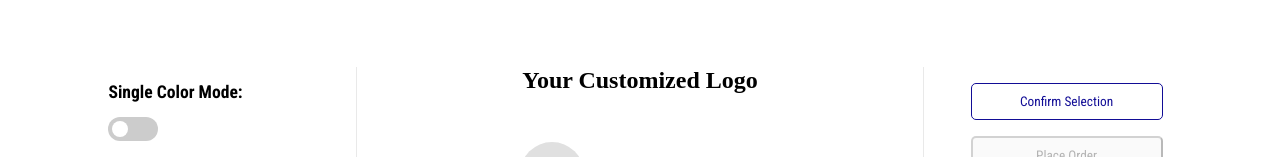
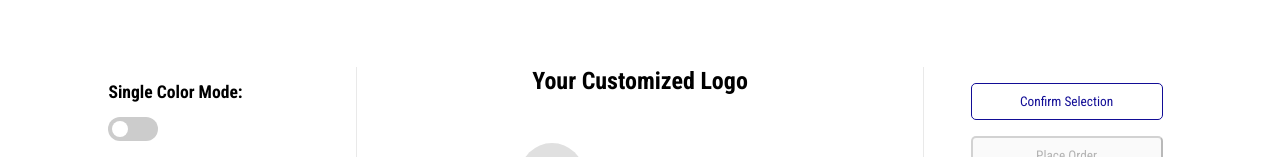
Before and after one commit to oseivale/trume-test-v2, a Next.js app: page / in a window 1280 px wide. Shown: the part 346-503 px from the top of the page. Built offline with nearby package versions, Linux system fonts and the light colour scheme.

Commit message:
updating container styling

```diff
--- a/src/components/LogoCustomizer.js
+++ b/src/components/LogoCustomizer.js
@@ -464,7 +464,7 @@ export default function LogoCustomizer() {
         </div>
         {/* Logo  */}
       <div className={styles.logoWrapper}>
-      <h2>Your Customized Logo</h2>
+      <h2 className={roboto_condensed.className}>Your Customized Logo</h2>
       <div
           id="logo"
           ref={logoRef} // Attach the reference to this div
```
